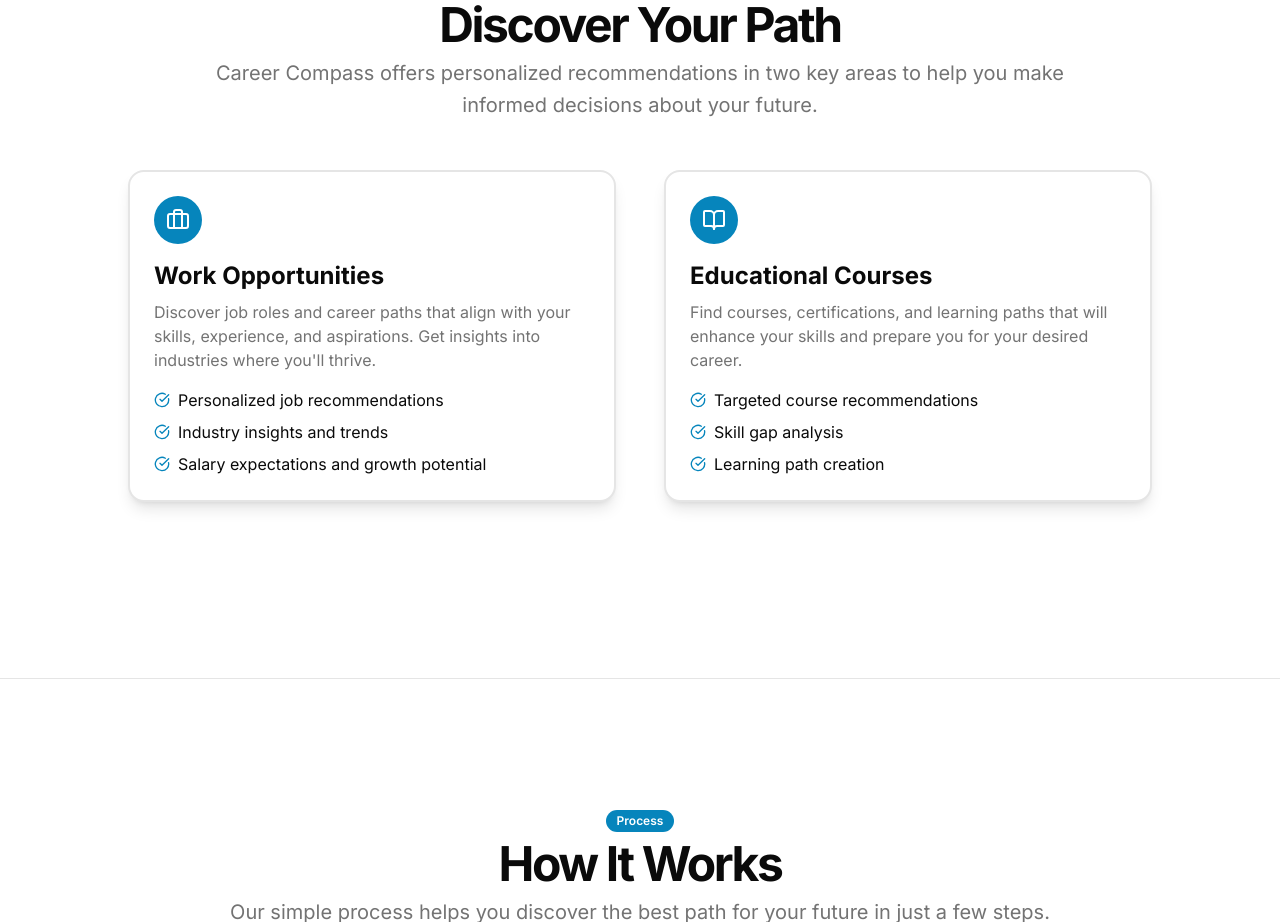
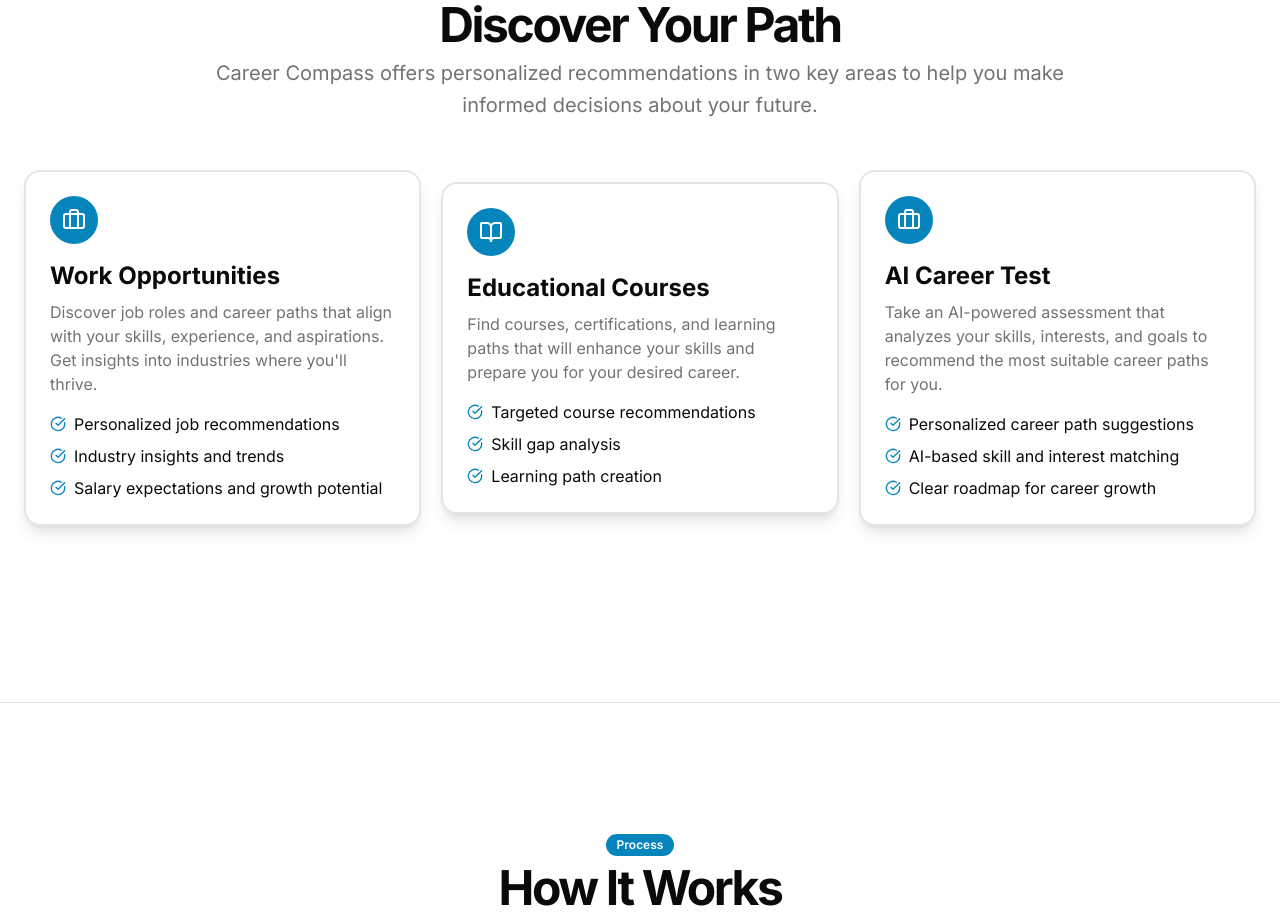
Before and after one commit to Rakesh-Bhagat/Career-Compass, a Next.js app: page / in a window 1280 px wide. Shown: the part 1060-1982 px from the top of the page. Built offline with nearby package versions, Linux system fonts and the light colour scheme; no server answers.

Commit message:
added ai career test in feature section

```diff
--- a/components/Landing.tsx
+++ b/components/Landing.tsx
@@ -4,7 +4,8 @@ import { ArrowRight, BookOpen, Briefcase, CheckCircle, Users, TrendingUp, Award
 import { Button } from "@/components/ui/button"
 
 export function Landing(){
-    return <main className="flex-1">
+    return <>
+    <main className="flex-1">
         <section className="w-full py-6 bg-background">
           <div className="container px-4 md:px-6">
             <div className="grid gap-6 lg:grid-cols-[1fr_400px] lg:gap-12 xl:grid-cols-[1fr_600px]">
@@ -97,7 +98,7 @@ export function Landing(){
                 </p>
               </div>
             </div>
-            <div className="mx-auto grid max-w-5xl items-center gap-6 py-12 lg:grid-cols-2 lg:gap-12">
+            <div className="mx-auto grid max-w-7xl items-center gap-3 py-12 lg:grid-cols-3 lg:gap-5">
               <div className="flex flex-col justify-center space-y-4 rounded-2xl bg-background p-6 shadow-lg border-2">
                 <div className="flex h-12 w-12 items-center justify-center rounded-full bg-primary text-primary-foreground">
                   <Briefcase className="h-6 w-6" />
@@ -150,6 +151,34 @@ export function Landing(){
                   </li>
                 </ul>
               </div>
+
+              <div className="flex flex-col justify-center space-y-4 rounded-2xl bg-background p-6 shadow-lg border-2">
+                <div className="flex h-12 w-12 items-center justify-center rounded-full bg-primary text-primary-foreground">
+                  <Briefcase className="h-6 w-6" />
+                </div>
+                <div className="space-y-2">
+                  <h3 className="text-2xl font-bold">AI Career Test</h3>
+                  <p className="text-muted-foreground">
+                    Take an AI-powered assessment that analyzes your skills, interests, and goals to recommend the most suitable career paths for you.
+                  </p>
+                </div>
+                <ul className="grid gap-2">
+                  <li className="flex items-center gap-2">
+                    <CheckCircle className="h-4 w-4 text-primary" />
+                    <span>Personalized career path suggestions</span>
+                  </li>
+                  <li className="flex items-center gap-2">
+                    <CheckCircle className="h-4 w-4 text-primary" />
+                    <span>AI-based skill and interest matching</span>
+                  </li>
+                  <li className="flex items-center gap-2">
+                    <CheckCircle className="h-4 w-4 text-primary" />
+                    <span>Clear roadmap for career growth</span>
+                  </li>
+                </ul>
+              </div>
+
+
             </div>
           </div>
         </section>
@@ -337,4 +366,6 @@ export function Landing(){
           </div>
         </section>
       </main>
+    </>
+
 }
```
